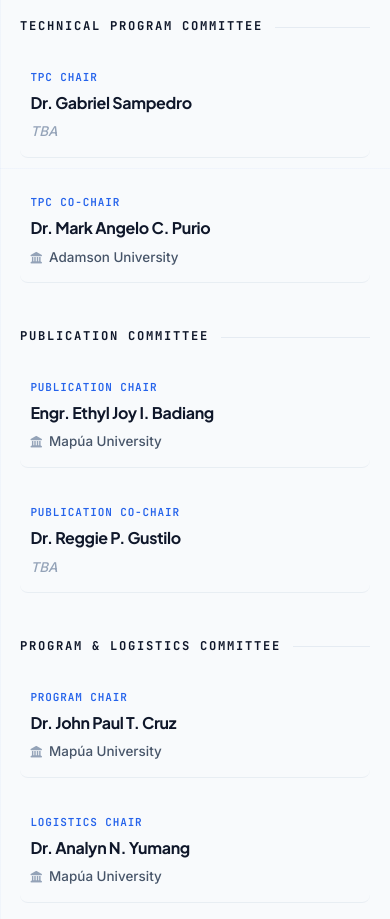
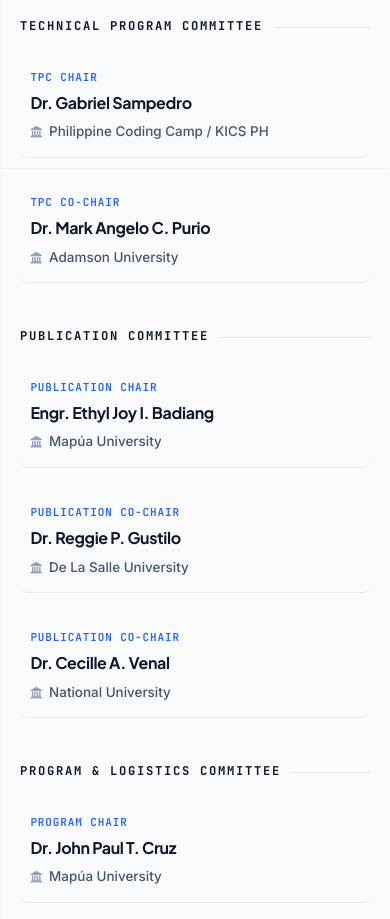
Before and after one commit to justinovate/i3cts, a React (Vite) app: page / in a window 390 px wide. Shown: the part 9960-10879 px from the top of the page. Built offline with nearby package versions, Linux system fonts and the light colour scheme.

Commit message:
feat(committees): update TPC Chair & Publication affiliations and add Publication Co-Chair in 3-col grid

```diff
--- a/src/components/Committees.css
+++ b/src/components/Committees.css
@@ -75,7 +75,13 @@
   .committee-roster-grid.grid-2-cols {
     grid-template-columns: repeat(2, 1fr); /* md:grid-cols-2 */
     max-width: 56rem; /* max-w-4xl (896px) */
-    gap: 1.5rem;
+    gap: 1.5rem; /* gap-6 */
+  }
+
+  .committee-roster-grid.grid-3-cols {
+    grid-template-columns: repeat(3, 1fr); /* md:grid-cols-3 */
+    max-width: 64rem; /* max-w-5xl (1024px) */
+    gap: 1.5rem; /* gap-6 */
   }
 }
 
@@ -83,11 +89,12 @@
 @media (min-width: 1024px) {
   .committee-roster-grid.grid-4-cols {
     grid-template-columns: repeat(4, 1fr); /* lg:grid-cols-4 */
-    gap: 1.5rem;
+    gap: 1.5rem; /* gap-6 */
   }
 
   .committee-roster-grid.grid-3-cols {
     grid-template-columns: repeat(3, 1fr);
+    max-width: 64rem; /* max-w-5xl */
     gap: 1.5rem 2rem;
   }
 
--- a/src/components/Committees.jsx
+++ b/src/components/Committees.jsx
@@ -34,7 +34,7 @@
       {
         role: 'TPC Chair',
         name: 'Dr. Gabriel Sampedro',
-        affiliation: 'TBA'
+        affiliation: 'Philippine Coding Camp / KICS PH'
       },
       {
         role: 'TPC Co-Chair',
@@ -45,7 +45,7 @@
   },
   {
     title: 'Publication Committee',
-    gridClass: 'grid-2-cols',
+    gridClass: 'grid-3-cols',
     members: [
       {
         role: 'Publication Chair',
@@ -55,7 +55,12 @@
       {
         role: 'Publication Co-Chair',
         name: 'Dr. Reggie P. Gustilo',
-        affiliation: 'TBA'
+        affiliation: 'De La Salle University'
+      },
+      {
+        role: 'Publication Co-Chair',
+        name: 'Dr. Cecille A. Venal',
+        affiliation: 'National University'
       }
     ]
   },
```
